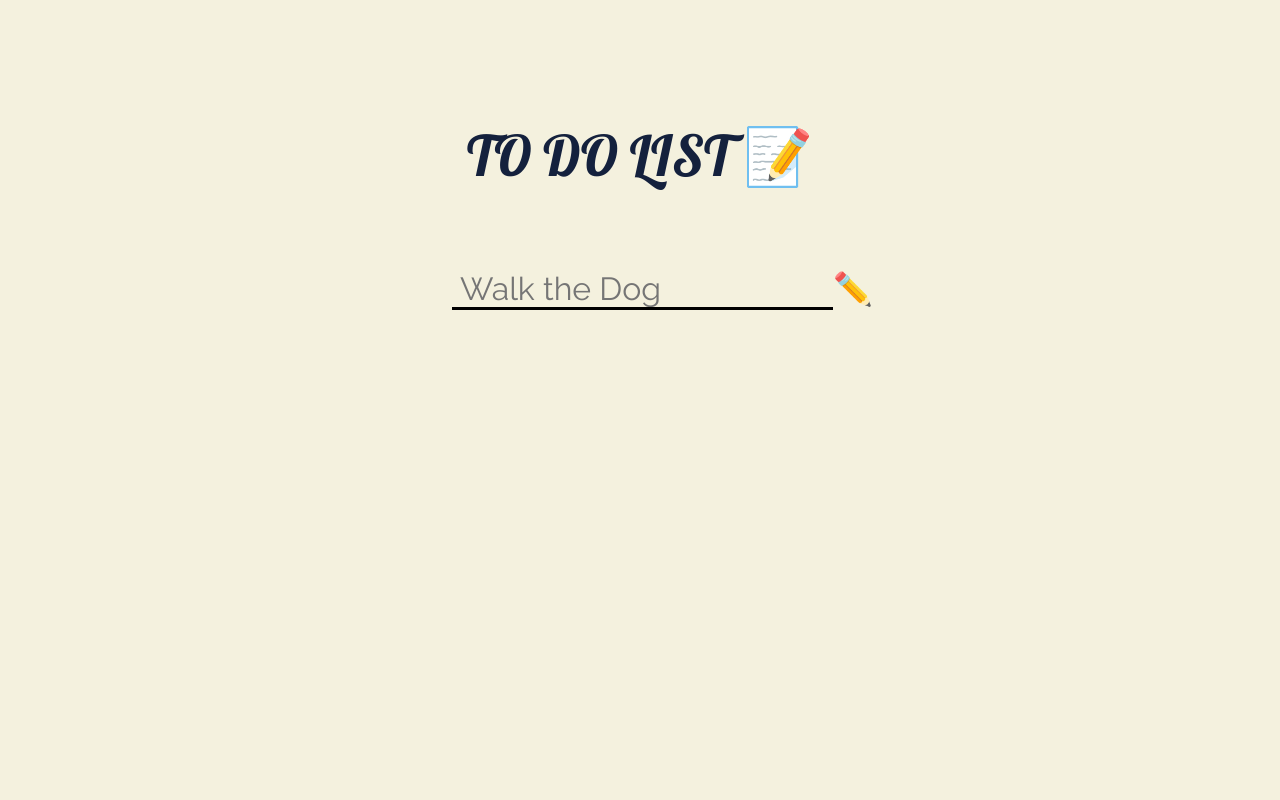
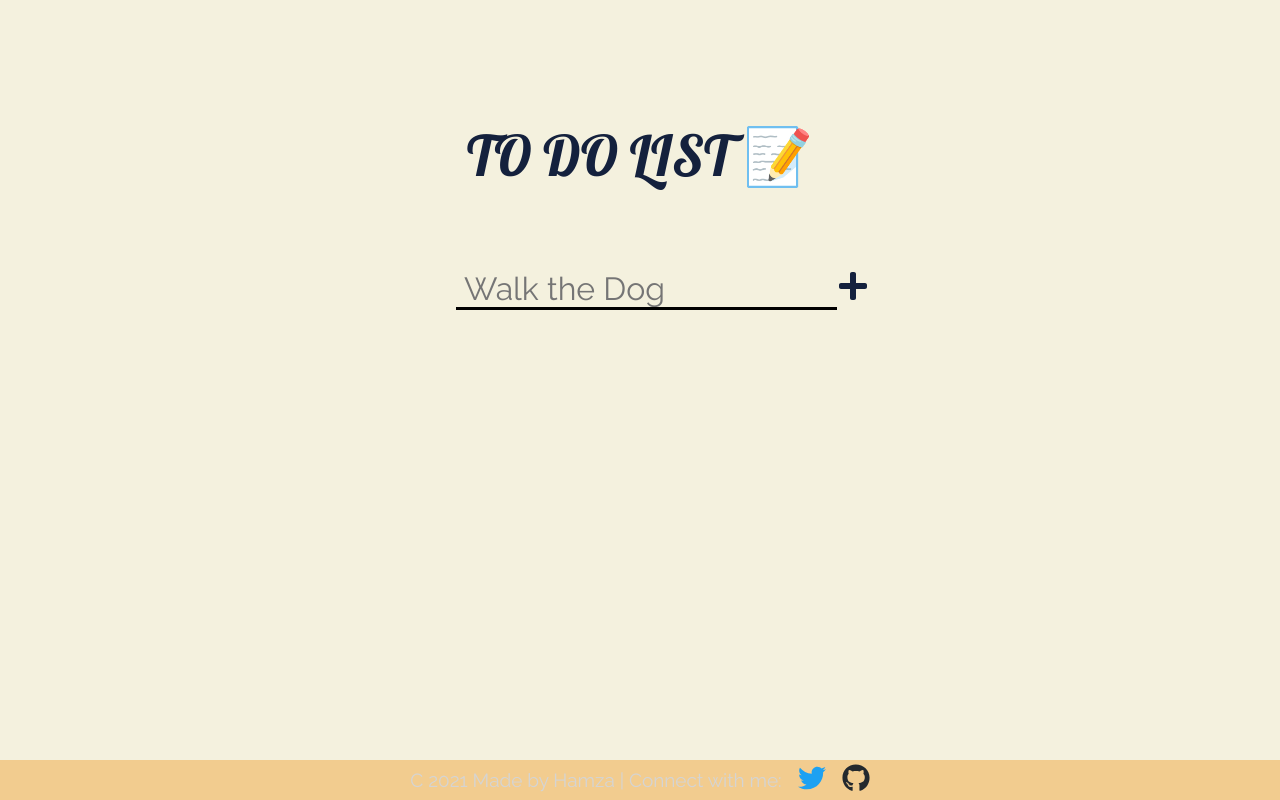
Before and after one commit to Hamdrive/The-Odin-Project-Assignments, a React (Create React App) app in the folder Assignments/to-dos-with-hooks/: page / in a window 1280 px wide. Built offline with nearby package versions, Linux system fonts and the light colour scheme.

Commit message:
styling and footer

```diff
--- a/Assignments/to-dos-with-hooks/src/App.css
+++ b/Assignments/to-dos-with-hooks/src/App.css
@@ -5,13 +5,14 @@
 
 }
 
-body{
-  background-color: #f4f1de;
-}
 
 .app{
   display: flex;
-  justify-content: center;
+  align-items: center;
+  flex-direction: column;
+  position: relative;
+  background-color: #f4f1de;
+  min-height: 100vh;
 }
 
 .todomain{
@@ -20,6 +21,7 @@
   align-items: center;
   margin-top: 15vh;
   width: 50vw;
+  margin-bottom: 5rem;
 }
 
 .title{
@@ -33,7 +35,12 @@
   width: 75%;
   display: flex;
   justify-content: center;
-  margin-left: 7%
+  margin-left: 7%;
+}
+
+.todoinput form{
+  display: flex;
+  flex-direction: row;
 }
 
 .todoinput input{
@@ -43,7 +50,7 @@
   border-bottom: 3px solid black;
   font-size: 32px;
   font-family: 'Raleway', sans-serif;
-  color: #14213d;
+  color: #3f3f3f;
   margin-bottom: 5rem;
   outline: none;
 }
@@ -51,15 +58,6 @@
 .todoinput .addtodo{
   font-size: 32px;
   cursor: pointer;
-  transition: all 0.3s;
-}
-
-.todoinput .addtodo:hover{
-  transform: scale(1.03)
-}
-
-.todoinput .addtodo:active{
-  transform: scale(0.5)
 }
 
 .todos{
@@ -90,3 +88,51 @@
 .complete{
   margin-right: 2rem;
 }
+
+footer{
+  position: absolute;
+  bottom: 0%;
+  width: 100%;
+  height: 2.5rem;
+  background-color: #f2cc8f;
+  display: flex;
+  justify-content: center;
+  align-items: center;
+}
+
+footer .footertext{
+  color: #d4d4d4;
+  font-size: 19px;
+  font-weight: 500;
+  font-family: 'Raleway', sans-serif;
+  margin-right: 1rem;
+}
+
+.twitterlogo{
+  margin-right: 1rem;
+}
+
+
+@media screen and (max-width: 1200px) {
+  .todomain{
+    width: 75vw;
+  }
+  .todoinput{
+    width: 60%;
+    margin-left: 0;
+  }
+  .todoinput input{
+    width: 80%;
+  }
+  .complete{
+    margin-right: 1rem;
+  }
+}
+
+
+
+@media screen and (max-width: 900px) {
+  .complete{
+    margin-right: 0.5rem;
+  }
+}
--- a/Assignments/to-dos-with-hooks/src/App.js
+++ b/Assignments/to-dos-with-hooks/src/App.js
@@ -1,27 +1,29 @@
 import { useEffect, useState } from "react";
 import ToDo from "./components/ToDo";
-import ToDoForm from "./components/ToDoForm"
+import ToDoForm from "./components/ToDoForm";
 import uniqid from "uniqid";
 import "./App.css";
-
-
+import { FaGithub, FaTwitter } from "react-icons/fa";
+import { IconContext } from "react-icons";
 
 function App() {
   const [todos, setTodos] = useState([]);
 
   useEffect(() => {
-    let storedToDos = JSON.parse(localStorage.getItem("react-todos"))
-    if(storedToDos){
-      setTodos(storedToDos)
+    let storedToDos = JSON.parse(localStorage.getItem("react-todos"));
+    if (storedToDos) {
+      setTodos(storedToDos);
     }
-  },[])
+  }, []);
 
   useEffect(() => {
     localStorage.setItem("react-todos", JSON.stringify(todos));
-  },[todos])
+  }, [todos]);
 
   const addToDo = (todoitem) => {
-    if(!todoitem){return}
+    if (!todoitem) {
+      return;
+    }
     const newToDoList = [
       ...todos,
       { id: uniqid(), isComplete: false, text: todoitem },
@@ -66,6 +68,25 @@
           ))}
         </div>
       </div>
+      <footer>
+        <span className="footertext">
+          C 2021 Made by Hamza{"  "}|{"  "}Connect with me:
+        </span>
+        <div className="twitterlogo">
+          <IconContext.Provider
+            className="twitterlogo"
+            value={{ color: "#1DA1F2", size: "1.75rem" }}>
+            <a href="https://twitter.com/itsHamhere">
+              <FaTwitter />
+            </a>
+          </IconContext.Provider>
+        </div>
+        <IconContext.Provider value={{ color: "#24292e", size: "1.75rem" }}>
+          <a href="https://github.com/Hamdrive">
+            <FaGithub />
+          </a>
+        </IconContext.Provider>
+      </footer>
     </div>
   );
 }
--- a/Assignments/to-dos-with-hooks/src/components/ToDoForm.js
+++ b/Assignments/to-dos-with-hooks/src/components/ToDoForm.js
@@ -1,7 +1,9 @@
 import React, {useState} from "react"
+import { FaPlus } from "react-icons/fa";
+import { IconContext } from "react-icons";
 
 const placeholderArray = [
-  "Zoom Call Meeting at 11AM",
+  "Zoom Call @ 11AM",
   "Pick Up Dry cleaning",
   "Get Groceries",
   "Go to the Gym",
@@ -9,7 +11,7 @@
   "Walk the Dog",
   "Take out the Trash",
   "Call Mom",
-  "Doctor's Appointment at 10AM",
+  "Doctor's Appointment @ 10AM",
 ];
 const placeholderText = Math.floor(Math.random() * 6);
 
@@ -33,9 +35,11 @@
         onChange={(e) => setTodoitem(e.target.value)}
         placeholder={placeholderArray[placeholderText]}
       />
-      <text className="addtodo" onClick={createToDo}>
-        ✏️
-      </text>
+      <p className="addtodo" onClick={createToDo}>
+        <IconContext.Provider value={{ color: "#14213d" }}>
+          <FaPlus />
+        </IconContext.Provider>
+      </p>
     </form>
   );
 };
```
Lines whose indentation alone changed are shown as unchanged.
